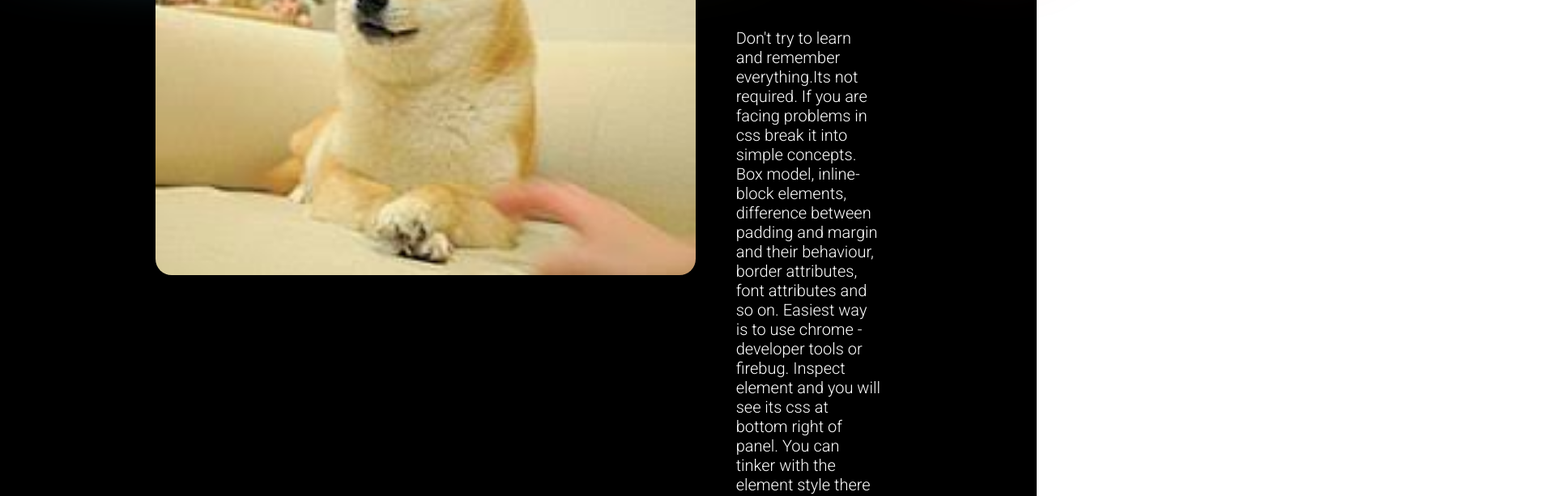
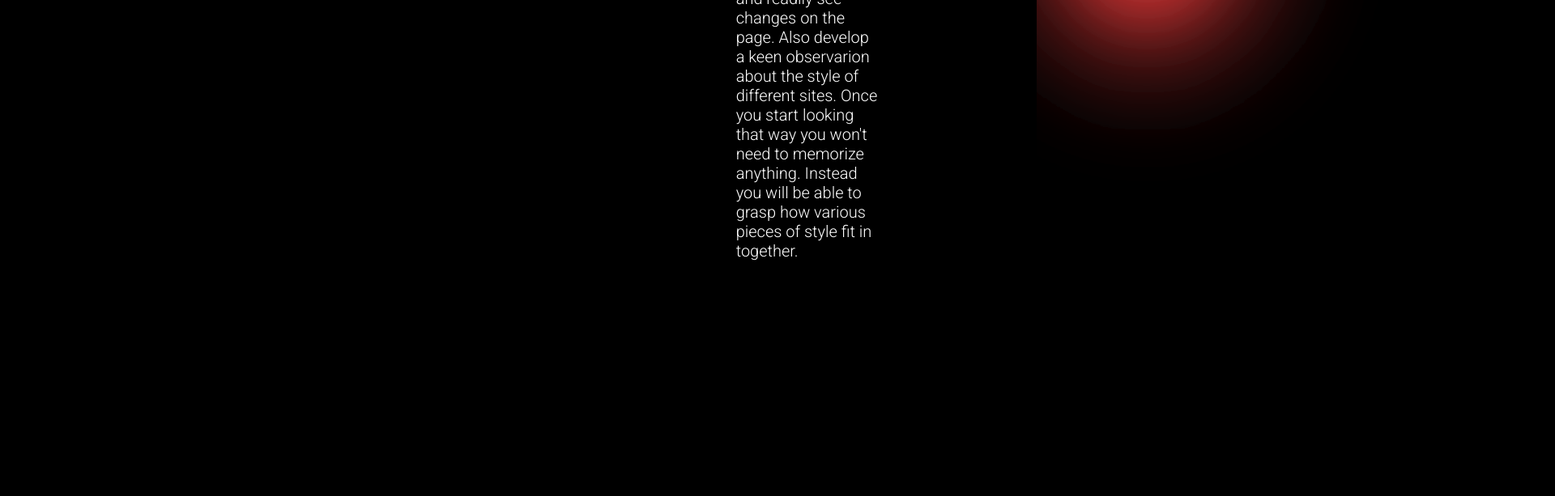
Before and after one commit to AliMousa27/website, a Vue app: page / in a window 1280 px wide. Shown: the part 860-1473 px from the top of the page at 81% size, 1920 px wide, since content can reach past the window. Built offline with nearby package versions, Linux system fonts and the light colour scheme; what vue3-typed-js would draw is missing.

Commit message:
added curve seperation

```diff
--- a/src/App.vue
+++ b/src/App.vue
@@ -15,5 +15,6 @@
 <style>
 html body {
   overflow-x: hidden;
+  background: black;
 }
 </style>
--- a/src/components/bubbles_background.vue
+++ b/src/components/bubbles_background.vue
@@ -1,6 +1,6 @@
 <template>
   <div class="gradient-bg">
-    <!--https://medium.com/@parth_jansari/the-infamous-goo-filter-9caceb44ebb5-->
+    <!-- Existing SVG for goo filter -->
     <svg xmlns="http://www.w3.org/2000/svg">
       <defs>
         <filter id="goo">
@@ -15,6 +15,8 @@
         </filter>
       </defs>
     </svg>
+
+    <!-- Gradients Container -->
     <div class="gradients-container">
       <div class="circle1"></div>
       <div class="circle2"></div>
@@ -23,12 +25,148 @@
       <div class="circle5"></div>
       <div class="mouse_circle" id="mouse_circle"></div>
     </div>
-
+    <div class="curve">
+      <svg
+        xmlns="http://www.w3.org/2000/svg"
+        version="1.1"
+        xmlns:xlink="http://www.w3.org/1999/xlink"
+        xmlns:svgjs="http://svgjs.dev/svgjs"
+        viewBox="0 0 1422 800"
+      >
+        <defs>
+          <linearGradient
+            x1="50%"
+            y1="0%"
+            x2="50%"
+            y2="100%"
+            id="oooscillate-grad"
+          >
+            <stop
+              stop-color="hsl(206, 75%, 49%)"
+              stop-opacity="1"
+              offset="0%"
+            ></stop>
+            <stop
+              stop-color="hsl(331, 90%, 56%)"
+              stop-opacity="1"
+              offset="100%"
+            ></stop>
+          </linearGradient>
+        </defs>
+        <g
+          stroke-width="2"
+          stroke="url(#oooscillate-grad)"
+          fill="none"
+          stroke-linecap="round"
+        >
+          <path
+            d="M 0 572 Q 355.5 185 711 400 Q 1066.5 615 1422 572"
+            opacity="0.86"
+          ></path>
+          <path
+            d="M 0 550 Q 355.5 185 711 400 Q 1066.5 615 1422 550"
+            opacity="0.43"
+          ></path>
+          <path
+            d="M 0 528 Q 355.5 185 711 400 Q 1066.5 615 1422 528"
+            opacity="0.28"
+          ></path>
+          <path
+            d="M 0 506 Q 355.5 185 711 400 Q 1066.5 615 1422 506"
+            opacity="0.11"
+          ></path>
+          <path
+            d="M 0 484 Q 355.5 185 711 400 Q 1066.5 615 1422 484"
+            opacity="0.36"
+          ></path>
+          <path
+            d="M 0 462 Q 355.5 185 711 400 Q 1066.5 615 1422 462"
+            opacity="0.55"
+          ></path>
+          <path
+            d="M 0 440 Q 355.5 185 711 400 Q 1066.5 615 1422 440"
+            opacity="0.12"
+          ></path>
+          <path
+            d="M 0 418 Q 355.5 185 711 400 Q 1066.5 615 1422 418"
+            opacity="0.45"
+          ></path>
+          <path
+            d="M 0 396 Q 355.5 185 711 400 Q 1066.5 615 1422 396"
+            opacity="0.81"
+          ></path>
+          <path
+            d="M 0 374 Q 355.5 185 711 400 Q 1066.5 615 1422 374"
+            opacity="0.42"
+          ></path>
+          <path
+            d="M 0 352 Q 355.5 185 711 400 Q 1066.5 615 1422 352"
+            opacity="0.46"
+          ></path>
+          <path
+            d="M 0 330 Q 355.5 185 711 400 Q 1066.5 615 1422 330"
+            opacity="0.79"
+          ></path>
+          <path
+            d="M 0 308 Q 355.5 185 711 400 Q 1066.5 615 1422 308"
+            opacity="0.12"
+          ></path>
+          <path
+            d="M 0 286 Q 355.5 185 711 400 Q 1066.5 615 1422 286"
+            opacity="0.70"
+          ></path>
+          <path
+            d="M 0 264 Q 355.5 185 711 400 Q 1066.5 615 1422 264"
+            opacity="0.23"
+          ></path>
+          <path
+            d="M 0 242 Q 355.5 185 711 400 Q 1066.5 615 1422 242"
+            opacity="0.97"
+          ></path>
+          <path
+            d="M 0 220 Q 355.5 185 711 400 Q 1066.5 615 1422 220"
+            opacity="0.10"
+          ></path>
+          <path
+            d="M 0 198 Q 355.5 185 711 400 Q 1066.5 615 1422 198"
+            opacity="0.40"
+          ></path>
+          <path
+            d="M 0 176 Q 355.5 185 711 400 Q 1066.5 615 1422 176"
+            opacity="0.37"
+          ></path>
+          <path
+            d="M 0 154 Q 355.5 185 711 400 Q 1066.5 615 1422 154"
+            opacity="0.47"
+          ></path>
+          <path
+            d="M 0 132 Q 355.5 185 711 400 Q 1066.5 615 1422 132"
+            opacity="0.39"
+          ></path>
+          <path
+            d="M 0 110 Q 355.5 185 711 400 Q 1066.5 615 1422 110"
+            opacity="0.28"
+          ></path>
+          <path
+            d="M 0 88 Q 355.5 185 711 400 Q 1066.5 615 1422 88"
+            opacity="0.87"
+          ></path>
+          <path
+            d="M 0 66 Q 355.5 185 711 400 Q 1066.5 615 1422 66"
+            opacity="0.95"
+          ></path>
+          <path
+            d="M 0 44 Q 355.5 185 711 400 Q 1066.5 615 1422 44"
+            opacity="0.28"
+          ></path>
+        </g>
+      </svg>
+    </div>
     <div id="projects_container">
       <ul>
         <ProjectCard />
         <ProjectCard />
-        <ProjectCard /><ProjectCard /><ProjectCard /><ProjectCard />
+        <ProjectCard />
       </ul>
     </div>
   </div>
@@ -71,7 +209,6 @@
   },
 };
 </script>
-
 <style scoped>
 @keyframes move_circle_vertical {
   0% {
@@ -113,29 +250,34 @@
   top: 0;
   left: 0;
 }
-svg {
-  display: none;
-}
+
 .gradients-container {
+  margin-bottom: 300px;
   width: 100%;
   height: 100%;
   filter: url(#goo) blur(40px);
-  overflow: hidden;
+}
+
+.circle1,
+.circle2,
+.circle3,
+.circle4,
+.circle5,
+.mouse_circle {
+  width: 80%;
+  height: 80%;
+  position: absolute;
+  mix-blend-mode: hard-light;
+  opacity: 1;
 }
 
 .circle1 {
-  width: 80%;
-  height: 80%;
-
   background: radial-gradient(
       circle at center,
       rgba(18, 113, 255, 0.8) 0%,
       rgba(18, 113, 255, 0) 40%
     )
     no-repeat;
-  mix-blend-mode: hard-light;
-  position: absolute;
-  opacity: 1;
   top: calc(50% - 80% / 2);
   left: calc(50% - 80% / 2);
   transform-origin: center center;
@@ -143,36 +285,24 @@
 }
 
 .circle2 {
-  width: 80%;
-  height: 80%;
-
   background: radial-gradient(
       circle at center,
       rgba(221, 74, 255, 0.8) 0%,
       rgba(221, 74, 255, 0) 50%
     )
     no-repeat;
-  mix-blend-mode: hard-light;
-  position: absolute;
-  opacity: 1;
   top: calc(50% - 80% / 2 - 100px);
   left: calc(50% - 80% / 2 - 300px);
-  transform-origin: center center;
   animation: 25s linear infinite move_circle_vertical;
 }
+
 .circle3 {
-  width: calc(80%);
-  height: calc(80%);
-
   background: radial-gradient(
       circle at center,
       rgba(100, 220, 255, 0.8) 0%,
       rgba(100, 220, 255, 0) 40%
     )
     no-repeat;
-  mix-blend-mode: hard-light;
-  position: absolute;
-  opacity: 1;
   top: calc(50% - 80% / 2);
   left: calc(50% - 80% / 2 + 200px);
   transform-origin: calc(50% - 400px);
@@ -180,18 +310,12 @@
 }
 
 .circle4 {
-  width: 80%;
-  height: 80%;
-
   background: radial-gradient(
       circle at center,
       rgba(200, 50, 50, 0.8) 0%,
       rgba(200, 50, 50, 0) 40%
     )
     no-repeat;
-  mix-blend-mode: hard-light;
-  position: absolute;
-  opacity: 1;
   top: calc(50% - 80% / 2 + 100px);
   left: calc(50% - 80% / 2);
   transform-origin: calc(50% + 400px);
@@ -199,18 +323,12 @@
 }
 
 .circle5 {
-  width: 80%;
-  height: 80%;
-
   background: radial-gradient(
       circle at center,
       rgba(180, 180, 50, 0.8) 0%,
       rgba(180, 180, 50, 0) 40%
     )
     no-repeat;
-  mix-blend-mode: hard-light;
-  position: absolute;
-  opacity: 1;
   top: calc(50% - 80% / 2 - 50px);
   left: calc(50% - 80% / 2 + 400px);
   transform-origin: calc(50% - 600px) calc(47%);
@@ -218,23 +336,23 @@
 }
 
 .mouse_circle {
-  width: 80%;
-  height: 80%;
-
   background: radial-gradient(
       circle at center,
       rgba(140, 100, 255, 0.8) 0%,
       rgba(140, 100, 255, 0) 40%
     )
     no-repeat;
-  mix-blend-mode: hard-light;
-  position: absolute;
-  opacity: 1;
   top: -40%;
   left: -40%;
 }
-
+.curve {
+  scale: scale(0.6);
+  transform: translateY(-37%);
+  position: relative;
+  width: 100%;
+}
 #projects_container {
+  transform: translateY(-40%);
   height: fit-content;
   width: 100vw;
   z-index: -1;
@@ -246,6 +364,7 @@
   min-height: 100vh;
   align-content: center;
 }
+
 ul {
   height: 100%;
   padding: 0;
```
